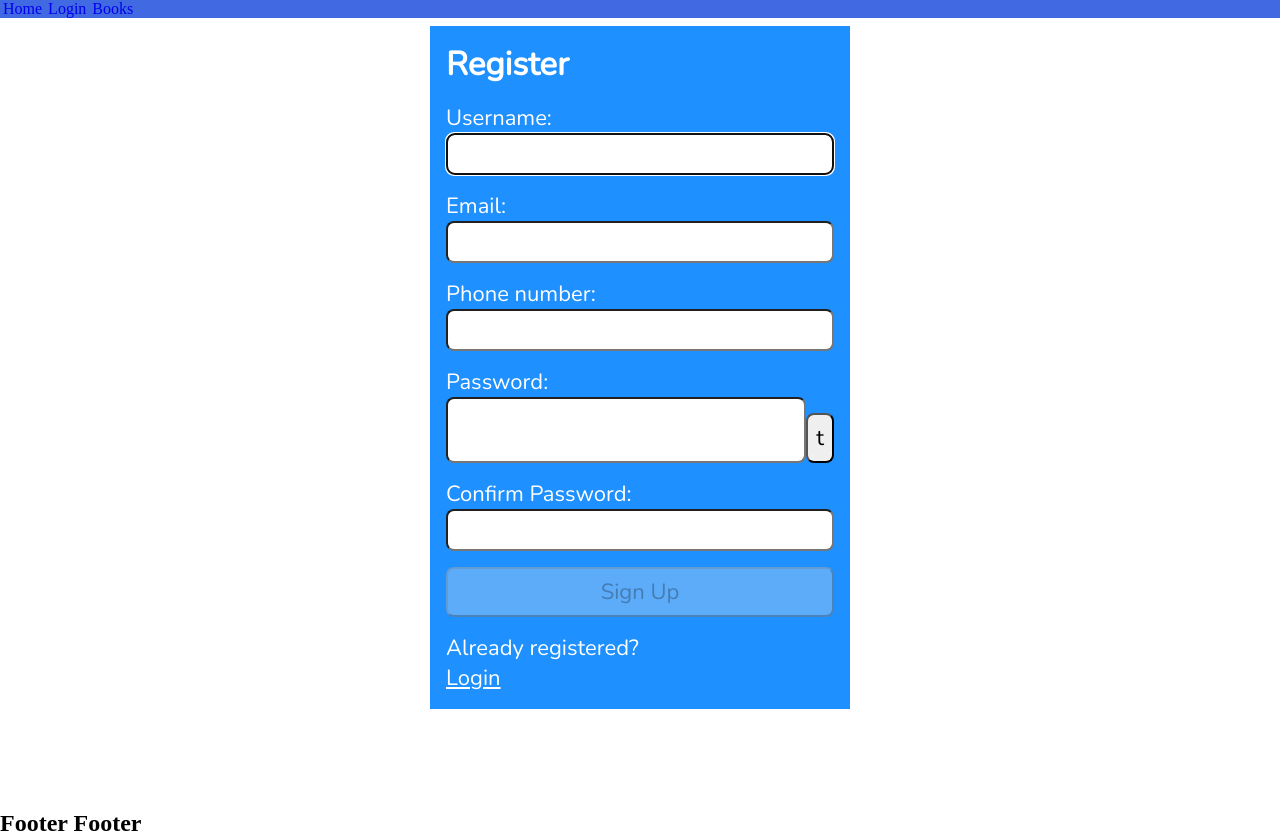
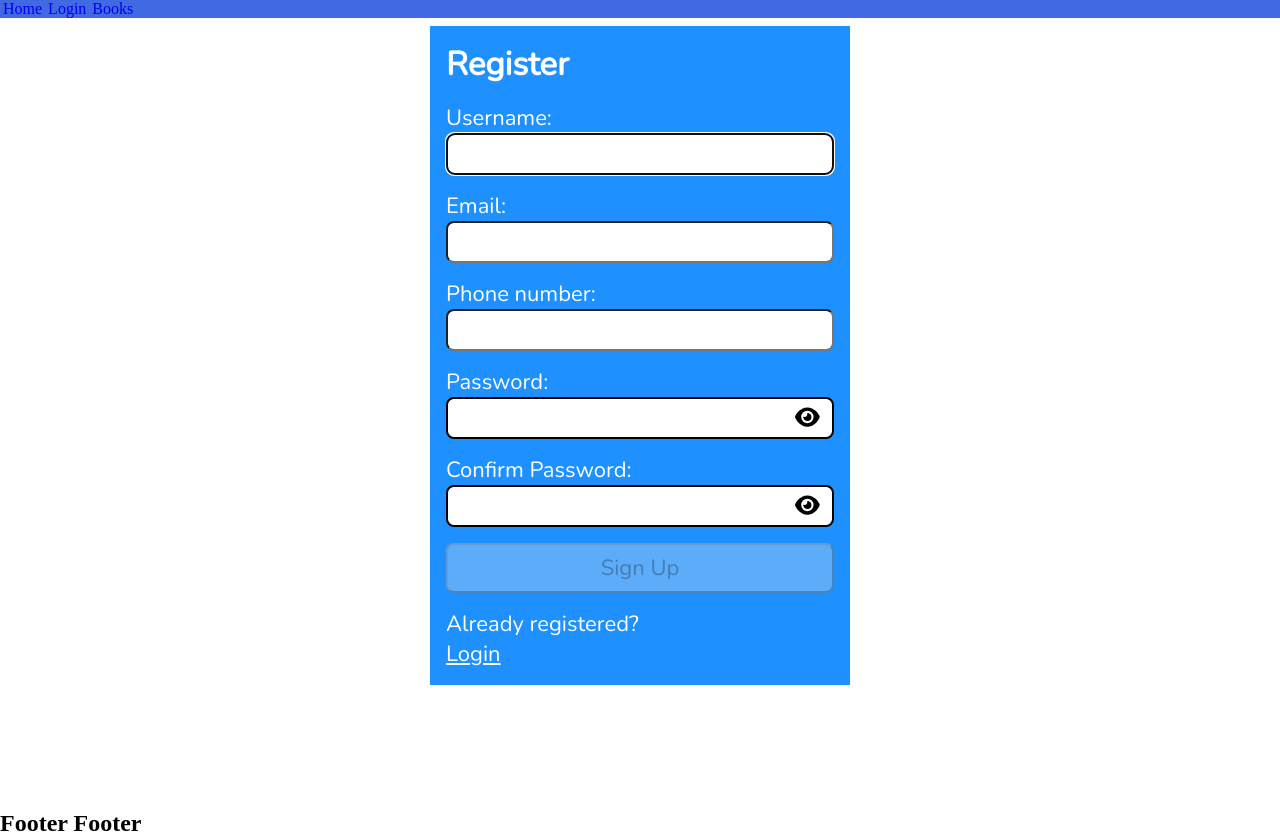
Before and after one commit to CapitalRhino/BiblioExchange, a React (Create React App) app in the folder AspNetReactMySql/appfrontend/: page /Register in a window 1280 px wide. Built offline with nearby package versions, Linux system fonts and the light colour scheme; no server answers.

Commit message:
PasswordShowButton + Sass

```diff
--- a/AspNetReactMySql/appfrontend/package.json
+++ b/AspNetReactMySql/appfrontend/package.json
@@ -10,6 +10,7 @@
     "@testing-library/react": "^12.1.2",
     "@testing-library/user-event": "^13.5.0",
     "axios": "^0.26.0",
+    "node-sass": "^7.0.1",
     "react": "^17.0.2",
     "react-dom": "^17.0.2",
     "react-router-dom": "^6.2.1",
--- a/AspNetReactMySql/appfrontend/src/Auth/Login.js
+++ b/AspNetReactMySql/appfrontend/src/Auth/Login.js
@@ -1,5 +1,5 @@
 import { useRef, useState, useEffect } from 'react';
-
+import LoginPasswordToggle from './LoginPasswordToggle';
 import axios from '../api/axios';
 import { Link, useLocation, useNavigate } from 'react-router-dom';
 import useAuth from './useAuth';
@@ -38,6 +38,7 @@ const Login = () => {
                     withCredentials: true
                 }
             );
+
             const data = response?.data
             setAuth(data);
             setUser('');
@@ -74,14 +75,8 @@ const Login = () => {
                 />
 
                 <label htmlFor="password">Password:</label>
-                <input
-                    type="password"
-                    id="password"
-                    onChange={(e) => setPwd(e.target.value)}
-                    value={pwd}
-                    required
-                />
-                <button>Login</button>
+                <LoginPasswordToggle params={{password:"password",pwd:pwd,setPwd:setPwd}}/>
+                <button type="submit">Login</button>
             </form>
             <p>
                 Need an Account?<br />
--- /dev/null
+++ b/AspNetReactMySql/appfrontend/src/Auth/LoginPasswordToggle.js
@@ -0,0 +1,27 @@
+import React,{useState} from 'react'
+import { FontAwesomeIcon } from "@fortawesome/react-fontawesome";
+import { faEye } from "@fortawesome/free-solid-svg-icons";
+import './PasswordField.scss'
+function LoginPasswordToggle({ params }) {
+    const [type, setType] = useState("password");
+    const { id, pwd, setPwd } = params
+    return (
+        <div className="PasswordField">
+        <input
+            type={type}
+            id={id}
+            onChange={(e) => setPwd(e.target.value)}
+            value={pwd}
+            required
+        />
+        <button
+        onClick={(e)=>{e.preventDefault()}}
+         onMouseDown={()=>setType("text")}
+         onMouseUp={()=>setType("password")}
+         onMouseLeave={()=>setType("password")}
+         ><FontAwesomeIcon icon={ faEye } /></button>
+        </div>
+    )
+}
+
+export default LoginPasswordToggle
--- /dev/null
+++ b/AspNetReactMySql/appfrontend/src/Auth/PasswordField.scss
@@ -0,0 +1,50 @@
+@import url('https://fonts.googleapis.com/css2?family=Nunito&display=swap');
+  @mixin FontProperty {
+    font-family: 'Nunito', sans-serif;
+    font-size: 22px;
+  }
+
+  @mixin OnFocus {
+    &:focus {
+      outline: none;
+    }
+  }
+.PasswordField {
+
+
+
+  display: flex;
+  flex-direction: row;
+  flex-wrap: nowrap;
+  align-items: center;
+  background-color: #fff;
+  border:black 2px solid;
+  border-radius: 0.5rem;
+
+  &:focus-within {
+    outline: black auto;
+  }
+
+  input {
+    @include FontProperty();
+    padding: 0.25rem;
+    flex: 1 1 100px;
+    @include OnFocus();
+    border: 0;
+    border-top-left-radius: 0.5rem;
+    border-bottom-left-radius: 0.5rem;
+
+  }
+
+  button {
+    margin-top: 0px;
+    @include FontProperty();
+    padding: 0.25rem 0.75rem;
+    flex: 0 1 50px;
+    background-color: #fff;
+    @include OnFocus();
+    border: 0;
+    border-top-right-radius: 0.5rem;
+    border-bottom-right-radius: 0.5rem;
+  }
+}
--- a/AspNetReactMySql/appfrontend/src/Auth/PasswordToggle.js
+++ /dev/null
@@ -1,23 +0,0 @@
-import React from 'react'
-
-function PasswordToggle({ params }) {
-    const { id, pwd, setPwd, describedby, validPwd, setPwdFocus } = params
-    return (
-        <div className="passwordShow">
-        <input
-            type="password"
-            id={id}
-            onChange={(e) => setPwd(e.target.value)}
-            value={pwd}
-            required
-            aria-invalid={validPwd ? "false" : "true"}
-            aria-describedby={describedby}
-            onFocus={() => setPwdFocus(true)}
-            onBlur={() => setPwdFocus(false)}
-        />
-        <button>t</button>
-        </div>
-    )
-}
-
-export default PasswordToggle
--- a/AspNetReactMySql/appfrontend/src/Auth/PersistLogin.js
+++ b/AspNetReactMySql/appfrontend/src/Auth/PersistLogin.js
@@ -6,6 +6,7 @@ import useAuth from './useAuth';
 const PersistLogin = () => {
     const [isLoading, setIsLoading] = useState(true);
     const refresh = useRefreshTokens();
+    console.clear();
     const { auth } = useAuth();
     useEffect(() => {
         let isMounted = true;
--- a/AspNetReactMySql/appfrontend/src/Auth/Register.js
+++ b/AspNetReactMySql/appfrontend/src/Auth/Register.js
@@ -5,7 +5,7 @@ import axios from '../api/axios';
 import { Link, useNavigate } from "react-router-dom";
 import '../Styles/Register.css';
 import AuthContext from "./AuthProvider";
-import PasswordToggle from "./PasswordToggle";
+import RegisterPasswordToggle from "./RegisterPasswordToggle";
 
 const USER_REGEX = /^[A-z][A-z0-9-_]{3,23}$/;
 const PWD_REGEX = /^(?=.*[a-z])(?=.*[A-Z])(?=.*[0-9])(?=.*[!@#$%]).{8,24}$/;
@@ -39,7 +39,6 @@ const Register = () => {
     const [matchFocus, setMatchFocus] = useState(false);
 
     const [errMsg, setErrMsg] = useState('');
-    const [success, setSuccess] = useState(false);
 
     useEffect(() => {
         userRef.current.focus();
@@ -78,10 +77,8 @@ const Register = () => {
                 JSON.stringify({Username: user,Email:email,Phone:phone,PasswordHashed: pwd }),
                 {
                     headers: { 'Content-Type': 'application/json' },
-                    // withCredentials: true
                 }
             );
-            setSuccess(true);
             setUser('');
             setEmail('');
             setPhone('');
@@ -101,15 +98,6 @@ const Register = () => {
     }
 
     return (
-        <>
-            {success ? (
-                <section className="Register">
-                    <h1>Success!</h1>
-                    <p>
-                        <Link to="/Login">Login</Link>
-                    </p>
-                </section>
-            ) : (
                 <section className="Register">
                     <p ref={errRef} className={errMsg ? "errmsg" : "offscreen"} aria-live="assertive">{errMsg}</p>
                     <h1>Register</h1>
@@ -190,18 +178,7 @@ const Register = () => {
                             <FontAwesomeIcon icon={faCheck} className={validPwd ? "valid" : "hide"} />
                             <FontAwesomeIcon icon={faTimes} className={validPwd || !pwd ? "hide" : "invalid"} />
                         </label>
-                        {/* <input
-                            type="password"
-                            id="password"
-                            onChange={(e) => setPwd(e.target.value)}
-                            value={pwd}
-                            required
-                            aria-invalid={validPwd ? "false" : "true"}
-                            aria-describedby="pwdnote"
-                            onFocus={() => setPwdFocus(true)}
-                            onBlur={() => setPwdFocus(false)}
-                        /> */}
-                        <PasswordToggle params={{password:"password",pwd:pwd,setPwd:setPwd,describedby:"pwdnote",validPwd:validPwd,setPwdFocus:setPwdFocus}}/>
+                        <RegisterPasswordToggle params={{password:"password",pwd:pwd,setPwd:setPwd,describedby:"pwdnote",validPwd:validPwd,setPwdFocus:setPwdFocus}}/>
                         <p id="pwdnote" className={pwdFocus && !validPwd ? "instructions" : "offscreen"}>
                             <FontAwesomeIcon icon={faInfoCircle} />
                             8 to 24 characters.<br />
@@ -215,23 +192,13 @@ const Register = () => {
                             <FontAwesomeIcon icon={faCheck} className={validMatch && matchPwd ? "valid" : "hide"} />
                             <FontAwesomeIcon icon={faTimes} className={validMatch || !matchPwd ? "hide" : "invalid"} />
                         </label>
-                        <input
-                            type="password"
-                            id="confirm_pwd"
-                            onChange={(e) => setMatchPwd(e.target.value)}
-                            value={matchPwd}
-                            required
-                            aria-invalid={validMatch ? "false" : "true"}
-                            aria-describedby="confirmnote"
-                            onFocus={() => setMatchFocus(true)}
-                            onBlur={() => setMatchFocus(false)}
-                        />
+                        <RegisterPasswordToggle params={{password:"password",pwd:matchPwd,setPwd:setMatchPwd,describedby:"confirmnote",validPwd:validMatch,setPwdFocus:setMatchFocus}}/>
                         <p id="confirmnote" className={matchFocus && !validMatch ? "instructions" : "offscreen"}>
                             <FontAwesomeIcon icon={faInfoCircle} />
                             Must match the first password input field.
                         </p>
 
-                        <button disabled={!(validName &&validEmail && validPhone && validPwd && validMatch) ? true : false}>Sign Up</button>
+                        <button type="submit" disabled={!(validName &&validEmail && validPhone && validPwd && validMatch) ? true : false}>Sign Up</button>
                     </form>
                     <p>
                         Already registered?<br />
@@ -240,8 +207,7 @@ const Register = () => {
                         </span>
                     </p>
                 </section>
-            )}
-        </>
+
     )
 }
 
--- /dev/null
+++ b/AspNetReactMySql/appfrontend/src/Auth/RegisterPasswordToggle.js
@@ -0,0 +1,33 @@
+import React,{useState} from 'react'
+import { FontAwesomeIcon } from "@fortawesome/react-fontawesome";
+import { faEye } from "@fortawesome/free-solid-svg-icons";
+import './PasswordField.scss'
+function RegisterPasswordToggle({ params }) {
+    const [type, setType] = useState("password");
+    const { id, pwd, setPwd, describedby, validPwd, setPwdFocus } = params
+    return (
+        <div className="PasswordField">
+        <input
+            type={type}
+            id={id}
+            onChange={(e) => setPwd(e.target.value)}
+            value={pwd}
+            required
+            aria-invalid={validPwd ? "false" : "true"}
+            aria-describedby={describedby}
+            onFocus={() => setPwdFocus(true)}
+            onBlur={() => setPwdFocus(false)}
+        />
+        <button
+        onClick={(e)=>{e.preventDefault()}}
+         onMouseDown={()=>setType("text")}
+         onMouseUp={()=>setType("password")}
+         onMouseLeave={()=>setType("password")}
+         onFocus={() => setPwdFocus(true)}
+         onBlur={() => setPwdFocus(false)}
+         ><FontAwesomeIcon icon={ faEye } /></button>
+        </div>
+    )
+}
+
+export default RegisterPasswordToggle
--- a/AspNetReactMySql/appfrontend/src/Styles/Register.css
+++ b/AspNetReactMySql/appfrontend/src/Styles/Register.css
@@ -54,11 +54,11 @@ textarea {
 }
 
 label,
-.Login button,.Register button{
+.Login>form>button,.Register>form>button{
   margin-top: 1rem;
 }
 
-.Login button,.Register button{
+.Login>form>button,.Register>form>button{
   padding: 0.5rem;
 }
 
@@ -106,21 +106,3 @@ label,
 .line {
     display: inline-block;
 }
-.passwordShow
-{
-    display: flex;
-    flex-direction: row;
-    flex-wrap: nowrap;
-}
-.passwordShow input{
-    font-family: 'Nunito', sans-serif;
-    font-size: 22px;
-    /* padding: 0.25rem; */
-    border-radius: 0.5rem;
-    flex: 1 1 100px;
-    padding: 0;
-}
-.passwordShow button
-{
-    flex: 0 1 10px;
-}
```
Also changed, not shown: 1 other file (tests, documents, lock files or other folders).
